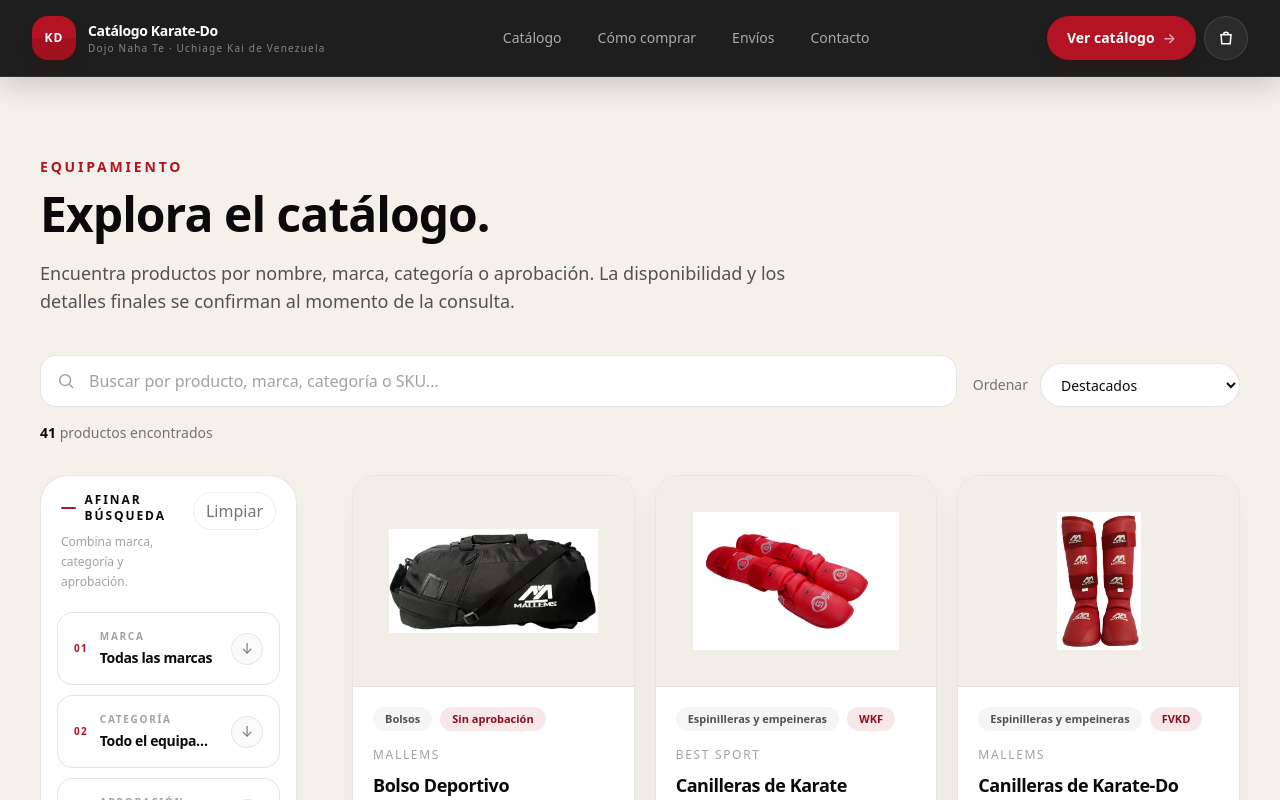
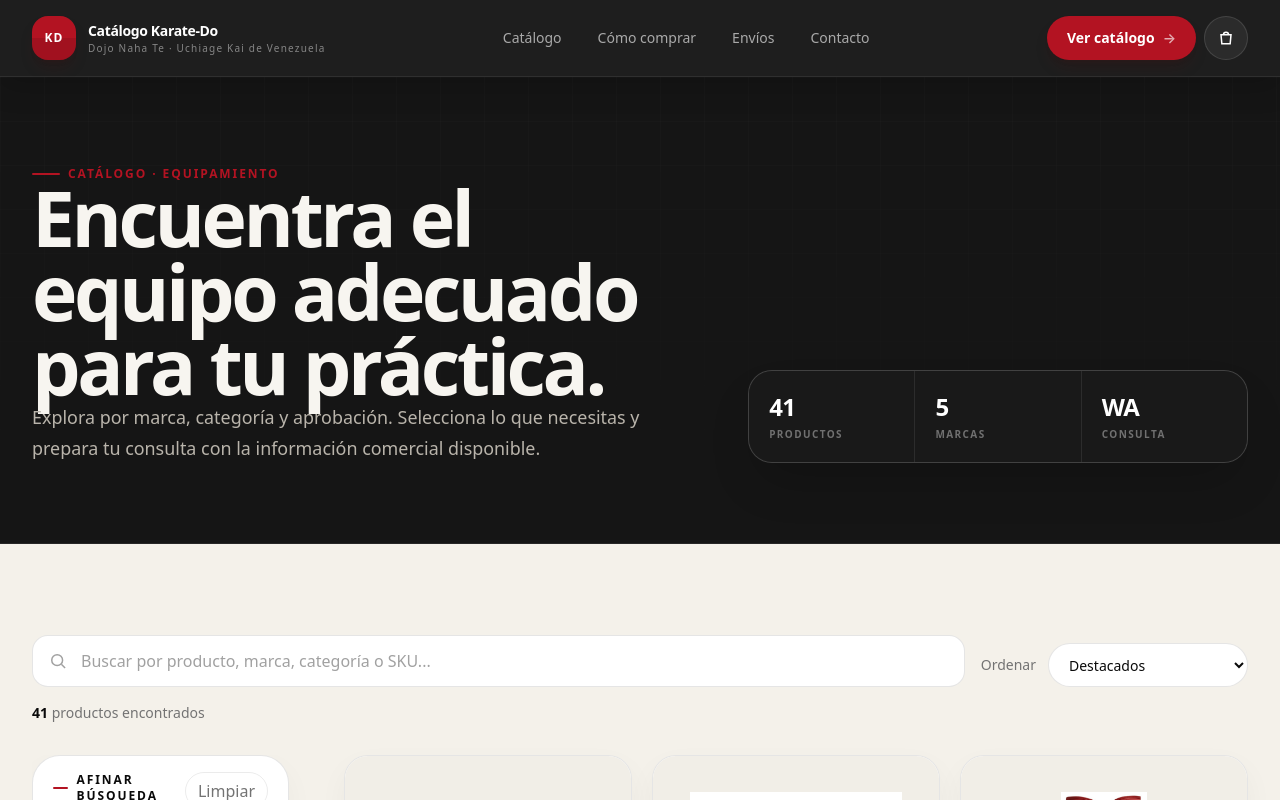
Before and after one commit to maorusohh/catalogo-karate, a Next.js app: page /catalogo in a window 1280 px wide. Shown: the top 800 px of the page. Built offline with nearby package versions, Linux system fonts and the light colour scheme.

Commit message:
refactor: align catalog page with home visual system

```diff
--- a/src/app/catalogo/page.tsx
+++ b/src/app/catalogo/page.tsx
@@ -1,6 +1,7 @@
 import type { Metadata } from "next";
 
 import { CatalogClient } from "@/components/catalog/catalog-client";
+import { Container } from "@/components/ui/container";
 import { catalogRepository } from "@/lib/catalog/static-repository";
 
 export const metadata: Metadata = {
@@ -13,24 +14,64 @@ export default function CatalogoPage() {
   const brands = catalogRepository.getBrands();
   const categories = catalogRepository.getCategories();
 
+  const activeProductCount = products.filter((product) => product.active).length;
+  const activeBrandCount = brands.filter((brand) => brand.active).length;
+
   return (
-    <main className="mx-auto max-w-7xl px-5 py-14 sm:px-8 sm:py-18 lg:px-10 lg:py-20">
-      <div className="max-w-3xl">
-        <p className="text-sm font-semibold tracking-[0.2em] text-[#b31322] uppercase">
-          Equipamiento
-        </p>
+    <main>
+      <section className="relative overflow-hidden border-b border-white/8 bg-[#151515] text-white">
+        <div className="pointer-events-none absolute inset-0 opacity-20 [background-image:linear-gradient(rgb(255_255_255_/_0.08)_1px,transparent_1px),linear-gradient(90deg,rgb(255_255_255_/_0.08)_1px,transparent_1px)] [background-size:44px_44px] [mask-image:linear-gradient(to_bottom,black,transparent_90%)]" />
 
-        <h1 className="mt-3 text-4xl leading-[1.05] font-semibold tracking-[-0.02em] text-neutral-950 sm:text-5xl">
-          Explora el catálogo.
-        </h1>
+        <Container>
+          <div className="relative grid gap-10 py-14 sm:py-18 lg:grid-cols-[minmax(0,1.15fr)_minmax(320px,0.85fr)] lg:items-end lg:py-20">
+            <div className="max-w-4xl">
+              <p className="eyebrow text-[#ef5a68]">Catálogo · Equipamiento</p>
 
-        <p className="mt-5 text-base leading-7 text-neutral-600 sm:text-lg">
-          Encuentra productos por nombre, marca, categoría o aprobación. La disponibilidad y los
-          detalles finales se confirman al momento de la consulta.
-        </p>
-      </div>
+              <h1 className="heading-display heading-display-on-dark mt-6 max-w-4xl">
+                Encuentra el equipo adecuado para tu práctica.
+              </h1>
 
-      <CatalogClient products={products} brands={brands} categories={categories} />
+              <p className="text-lead text-lead-on-dark mt-7 max-w-2xl">
+                Explora por marca, categoría y aprobación. Selecciona lo que necesitas y prepara tu
+                consulta con la información comercial disponible.
+              </p>
+            </div>
+
+            <div className="grid grid-cols-3 gap-px overflow-hidden rounded-3xl border border-white/10 bg-white/10 shadow-2xl shadow-black/20">
+              <div className="bg-[#191919]/95 px-4 py-5 sm:px-5">
+                <p className="text-2xl font-semibold tracking-tight text-white tabular-nums">
+                  {activeProductCount}
+                </p>
+                <p className="mt-1 text-[10px] font-semibold tracking-[0.14em] text-white/38 uppercase">
+                  Productos
+                </p>
+              </div>
+
+              <div className="bg-[#191919]/95 px-4 py-5 sm:px-5">
+                <p className="text-2xl font-semibold tracking-tight text-white tabular-nums">
+                  {activeBrandCount}
+                </p>
+                <p className="mt-1 text-[10px] font-semibold tracking-[0.14em] text-white/38 uppercase">
+                  Marcas
+                </p>
+              </div>
+
+              <div className="bg-[#191919]/95 px-4 py-5 sm:px-5">
+                <p className="text-2xl font-semibold tracking-tight text-white">WA</p>
+                <p className="mt-1 text-[10px] font-semibold tracking-[0.14em] text-white/38 uppercase">
+                  Consulta
+                </p>
+              </div>
+            </div>
+          </div>
+        </Container>
+      </section>
+
+      <section className="site-section-tight">
+        <Container>
+          <CatalogClient products={products} brands={brands} categories={categories} />
+        </Container>
+      </section>
     </main>
   );
 }
```
